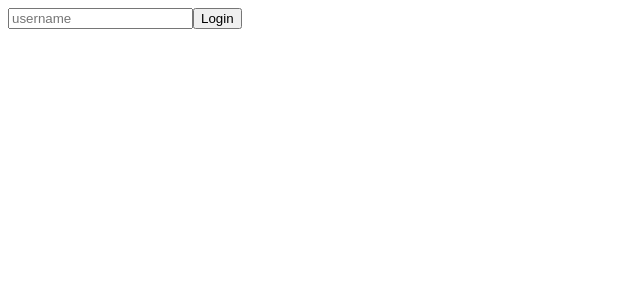
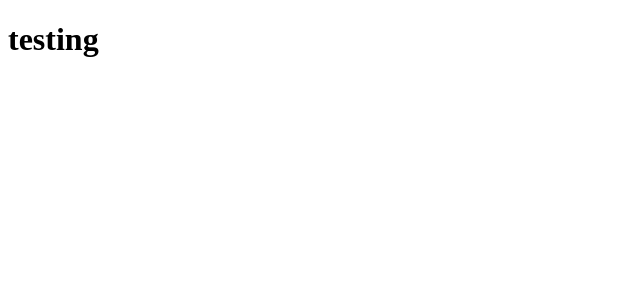
Before and after one commit to phj9020/react-master, a React (Create React App) app: page / in a window 1280 px wide. Shown: the top 300 px of the page, without its empty margins (0-640 px from the left). Built offline with nearby package versions, Linux system fonts and the light colour scheme.

Commit message:
[Recap]apply styled-components typescript with Theme

```diff
--- a/package.json
+++ b/package.json
@@ -44,6 +44,6 @@
     ]
   },
   "devDependencies": {
-    "@types/styled-components": "^5.1.19"
+    "@types/styled-components": "^5.1.25"
   }
 }
--- a/src/App.tsx
+++ b/src/App.tsx
@@ -1,12 +1,20 @@
-import React from 'react';
-import Form from './Formtest';
+import styled from 'styled-components';
 
+
+
+const Container = styled.div`
+  background-color: ${props => props.theme.bgColor }
+`
+
+const H1 = styled.h1`
+  color : ${props => props.theme.textColor}
+`
 
 function App() {
   return (
-    <div>
-      <Form />
-    </div>
+    <Container>
+      <H1>testing</H1>
+    </Container>
   );
 }
 
--- a/src/Circle.tsx
+++ b/src/Circle.tsx
@@ -1,5 +1,6 @@
 import React, { useState } from 'react';
 import styled from "styled-components";
+
 
 interface ContainerProps {
     bgColor: string;
--- a/src/index.tsx
+++ b/src/index.tsx
@@ -1,11 +1,15 @@
 import React from 'react';
 import ReactDOM from 'react-dom';
+import { ThemeProvider } from 'styled-components';
 import App from './App';
+import { lightTheme, blackTheme } from './theme';
 
 
 ReactDOM.render(
   <React.StrictMode>
+    <ThemeProvider theme={lightTheme}>
       <App />
+    </ThemeProvider>
   </React.StrictMode>,
   document.getElementById('root')
 );
--- /dev/null
+++ b/src/theme.ts
@@ -0,0 +1,17 @@
+import { DarkTheme, DefaultTheme } from "styled-components"
+
+// create theme
+
+const lightTheme: DefaultTheme = {
+    textColor: "black",
+    bgColor : "white",
+    btnColor : "tomato",
+}
+
+const blackTheme: DarkTheme = {
+    textColor: "white",
+    bgColor: "black",
+    btnColor : "teal",
+}
+
+export {lightTheme, blackTheme};
```
Also changed, not shown: src/styled.d.ts (added, +17 -0 lines), 1 other file (tests, documents, lock files or other folders).
